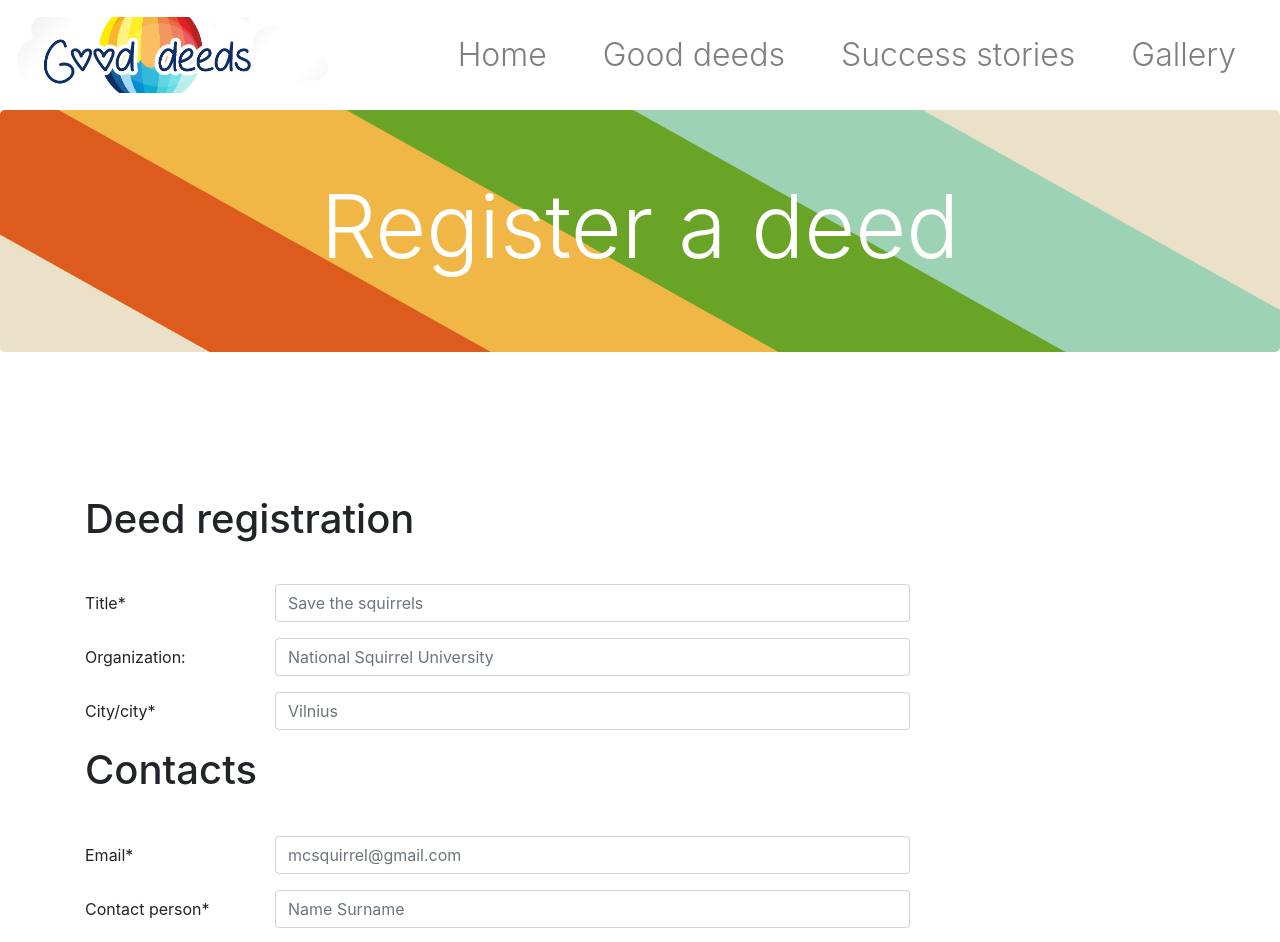
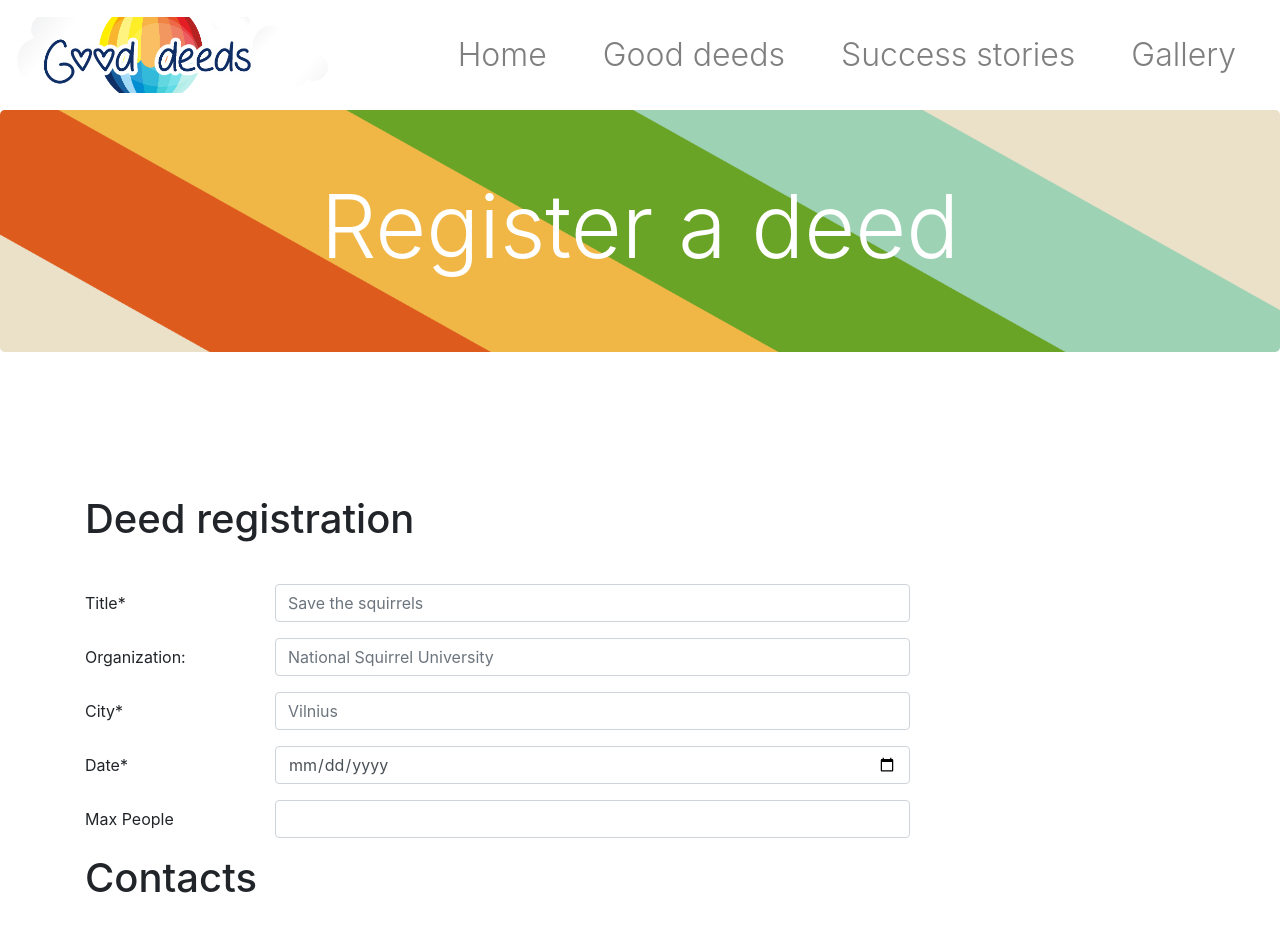
Before and after one commit to roguefaction/good-deeds-fe, an Angular app: page /register-deed in a window 1280 px wide. Shown: the top 942 px of the page. Built offline with nearby package versions, Linux system fonts and the light colour scheme.

Commit message:
Added date and maxPeople field in register-deed form.

```diff
--- a/src/app/good-deeds-details/good-deeds-details.component.css
+++ b/src/app/good-deeds-details/good-deeds-details.component.css
@@ -24,8 +24,12 @@
   .not-display-small{
     display: none;
   }
+  .button-container{
+    margin-left: 0px;
+    margin-right: 0px;
+  }
+}
 
-}
 
 .cursor-class{
   cursor: pointer;
--- a/src/app/good-deeds-details/good-deeds-details.component.html
+++ b/src/app/good-deeds-details/good-deeds-details.component.html
@@ -8,7 +8,7 @@
           <img class="mb-0 header-class text-dark caret-up" src="../../assets/images/caret_up.png"
                *ngIf="collapseOpen==true" alt="caret.png">
         </div>
-        <div class="col-2 not-display-small">
+        <div class="col-1 not-display-small">
           <h5 class="mb-0 header-class text-dark ">
             {{job.date}}
           </h5>
@@ -18,7 +18,7 @@
             {{job.organization}}
           </h5>
         </div>
-        <div class="col-2">
+        <div class="col-3 on-770">
           <h5 class="mb-0 header-class text-dark style-on-small-screen">
             {{job.title}}
           </h5>
@@ -28,7 +28,7 @@
             {{job.city}}
           </h5>
         </div>
-        <div class="col-2 col-md-2 container ">
+        <div class="col-2 col-md-2 container button-container ">
           <button class="btn btn-success align-content-lg-end bg-btn"><h1 class="button-text">Apply</h1></button>
         </div>
       </div>
--- a/src/app/register-deed/register-deed.component.html
+++ b/src/app/register-deed/register-deed.component.html
@@ -45,7 +45,7 @@
     </div>
 
     <div class="form-group row">
-      <label class="col-sm-2 col-form-label">City/city*</label>
+      <label class="col-sm-2 col-form-label">City*</label>
       <div class="col-sm-7">
         <input formControlName="city" class="form-control" placeholder="Vilnius">
       </div>
@@ -63,6 +63,31 @@
       </div>
       <div *ngIf="registerJobForm.get('city').hasError('pattern')" class="alert-danger alert">
         City must be only letters
+      </div>
+    </div>
+
+    <div class="form-group row">
+      <label class="col-sm-2 col-form-label">Date*</label>
+      <div class="col-sm-7">
+        <input  type="date" formControlName="date" class="form-control" placeholder="2010-10-10">
+      </div>
+    </div>
+    <div *ngIf="registerJobForm.get('date').touched">
+      <div *ngIf="registerJobForm.get('date').hasError('required')" class="alert-danger alert">
+        Date field is required
+      </div>
+
+    </div>
+
+    <div class="form-group row">
+      <label class="col-sm-2 col-form-label">Max People</label>
+      <div class="col-sm-7">
+        <input formControlName="maxPeople" class="form-control">
+      </div>
+    </div>
+    <div *ngIf="registerJobForm.get('maxPeople').touched">
+      <div *ngIf="registerJobForm.get('maxPeople').hasError('pattern')" class="alert-danger alert">
+        People number must be only numbers
       </div>
     </div>
 
--- a/src/app/register-deed/register-deed.component.ts
+++ b/src/app/register-deed/register-deed.component.ts
@@ -27,6 +27,8 @@ export class RegisterDeedComponent implements OnInit {
       title: ['', [Validators.required, Validators.minLength(5), Validators.maxLength(50)]],
       organization: ['', [Validators.minLength(5), Validators.maxLength(50)]],
       city: ['', [Validators.required, Validators.minLength(3), Validators.maxLength(50), Validators.pattern('^[A-Za-z ]+$')]],
+      date: ['', [Validators.required]],
+      maxPeople: ['', [Validators.pattern('^[0-9]*')]],
       email: ['', [Validators.required, Validators.email]],
       contactPerson: ['', [Validators.required]],
       phoneNumber: ['', [Validators.required, Validators.pattern('^\\+370[0-9]{8}')]],
```
